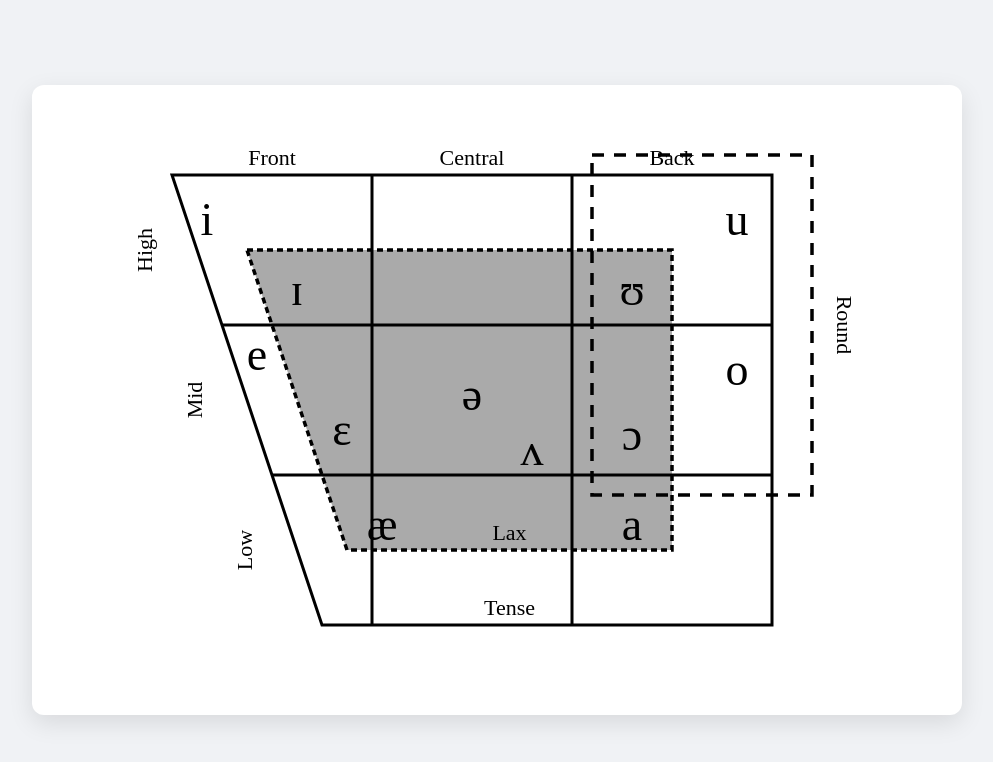
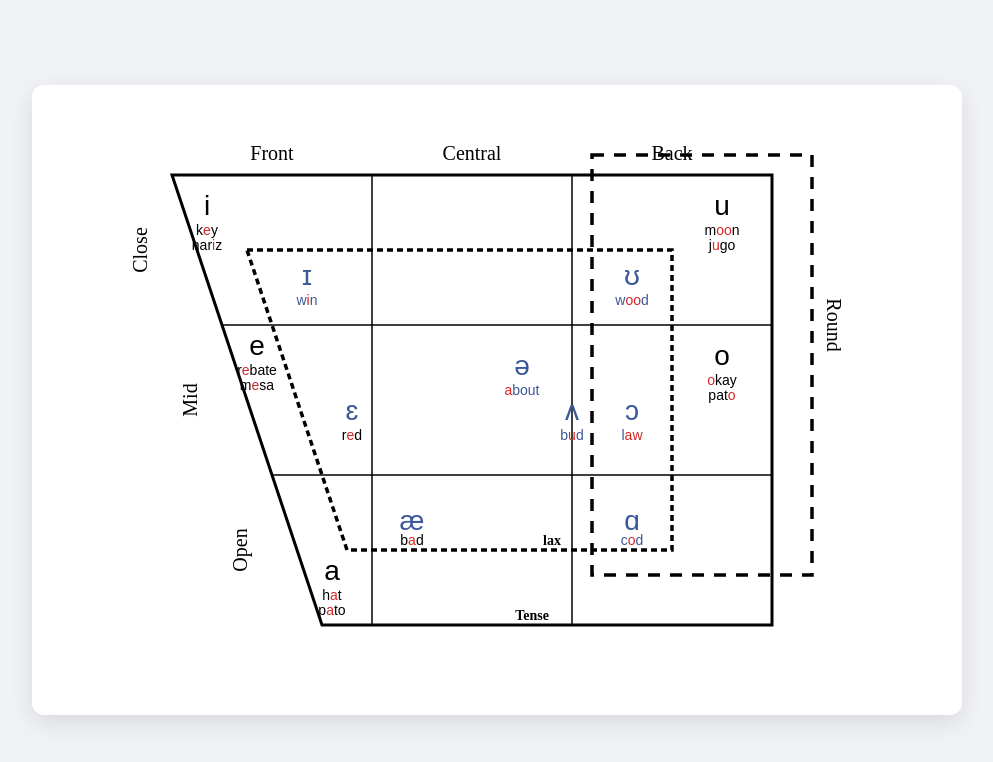
Before and after one commit to irenebosque/english, a plain HTML site: page index.html in a window 1280 px wide. Shown: the whole page, without its empty margins (143-1136 px from the left). Drawn offline with Linux system fonts and the light colour scheme.

Commit message:
Update title and styling in index.html

```diff
--- a/index.html
+++ b/index.html
@@ -3,7 +3,7 @@
 <head>
     <meta charset="UTF-8">
     <meta name="viewport" content="width=device-width, initial-scale=1.0">
-    <title>IPA Vowel Chart</title>
+    <title>IPA Vowel Chart - English & Spanish</title>
     <style>
         body {
             display: flex;
@@ -39,13 +39,13 @@
 
         .line-grid {
             stroke: #000;
-            stroke-width: 3;
+            stroke-width: 1.5;
             fill: none;
         }
 
         /* Polígono del área "Lax" */
         .poly-lax {
-            fill: #aaaaaa;
+            fill: none;
             stroke: #000;
             stroke-width: 3.5;
             stroke-dasharray: 6, 4;
@@ -59,24 +59,42 @@
             stroke-dasharray: 12, 10;
         }
 
-        /* Tipografía de los fonemas y etiquetas */
+        /* Tipografía y colores */
         .phoneme {
-            font-size: 46px;
+            font-size: 28px;
             text-anchor: middle;
-            fill: #000;
+            font-family: Arial, sans-serif;
+        }
+
+        .word {
+            font-size: 14px;
+            text-anchor: middle;
+            font-family: Arial, sans-serif;
         }
 
         .label {
-            font-size: 22px;
+            font-size: 20px;
             text-anchor: middle;
             fill: #000;
         }
 
         .label-round {
-            font-size: 22px;
+            font-size: 20px;
             text-anchor: middle;
             fill: #000;
         }
+
+        .label-small {
+            font-size: 14px;
+            font-weight: bold;
+            fill: #000;
+            text-anchor: middle;
+        }
+
+        /* Clases utilitarias de color */
+        .black { fill: #000; }
+        .blue { fill: #3b5998; }
+        .red { fill: #d92525; }
     </style>
 </head>
 <body>
@@ -90,39 +108,67 @@
 
             <path class="line-grid" d="M 150 200 L 700 200" />
             <path class="line-grid" d="M 200 350 L 700 350" />
-
             <path class="line-grid" d="M 300 50 L 300 500" />
             <path class="line-grid" d="M 500 50 L 500 500" />
 
-            <rect class="rect-round" x="520" y="30" width="220" height="340" />
+            <rect class="rect-round" x="520" y="30" width="220" height="420" />
 
-            <text x="200" y="40" class="label">Front</text>
-            <text x="400" y="40" class="label">Central</text>
-            <text x="600" y="40" class="label">Back</text>
+            <text x="200" y="35" class="label">Front</text>
+            <text x="400" y="35" class="label">Central</text>
+            <text x="600" y="35" class="label">Back</text>
 
-            <text x="80" y="125" transform="rotate(-90 80 125)" class="label">High</text>
-            <text x="130" y="275" transform="rotate(-90 130 275)" class="label">Mid</text>
-            <text x="180" y="425" transform="rotate(-90 180 425)" class="label">Low</text>
+            <text x="75" y="125" transform="rotate(-90 75 125)" class="label">Close</text>
+            <text x="125" y="275" transform="rotate(-90 125 275)" class="label">Mid</text>
+            <text x="175" y="425" transform="rotate(-90 175 425)" class="label">Open</text>
 
-            <text x="765" y="200" transform="rotate(90 765 200)" class="label-round">Round</text>
+            <text x="755" y="200" transform="rotate(90 755 200)" class="label-round">Round</text>
 
-            <text x="437.5" y="415" class="label">Lax</text>
-            <text x="437.5" y="490" class="label">Tense</text>
+            <text x="480" y="420" class="label-small">lax</text>
+            <text x="460" y="495" class="label-small">Tense</text>
 
-            <text x="135" y="110" class="phoneme">i</text>
-            <text x="225" y="180" class="phoneme">ɪ</text>
-            <text x="665" y="110" class="phoneme">u</text>
-            <text x="560" y="180" class="phoneme">ʊ</text>
+            <text x="135" y="90" class="phoneme black">i</text>
+            <text x="135" y="110" class="word black">k<tspan class="red">e</tspan>y</text>
+            <text x="135" y="125" class="word black">nar<tspan class="red">i</tspan>z</text>
 
-            <text x="185" y="245" class="phoneme">e</text>
-            <text x="270" y="320" class="phoneme">ɛ</text>
-            <text x="400" y="285" class="phoneme">ə</text>
-            <text x="460" y="340" class="phoneme">ʌ</text>
-            <text x="665" y="260" class="phoneme">o</text>
-            <text x="560" y="325" class="phoneme">ɔ</text>
+            <text x="235" y="160" class="phoneme blue">ɪ</text>
+            <text x="235" y="180" class="word blue">w<tspan class="red">i</tspan>n</text>
 
-            <text x="310" y="415" class="phoneme">æ</text>
-            <text x="560" y="415" class="phoneme">a</text>
+            <text x="185" y="230" class="phoneme black">e</text>
+            <text x="185" y="250" class="word black">r<tspan class="red">e</tspan>bate</text>
+            <text x="185" y="265" class="word black">m<tspan class="red">e</tspan>sa</text>
+
+            <text x="280" y="295" class="phoneme blue">ɛ</text>
+            <text x="280" y="315" class="word black">r<tspan class="red">e</tspan>d</text>
+
+            <text x="340" y="405" class="phoneme blue">æ</text>
+            <text x="340" y="420" class="word black">b<tspan class="red">a</tspan>d</text>
+
+            <text x="260" y="455" class="phoneme black">a</text>
+            <text x="260" y="475" class="word black">h<tspan class="red">a</tspan>t</text>
+            <text x="260" y="490" class="word black">p<tspan class="red">a</tspan>to</text>
+
+            <text x="450" y="250" class="phoneme blue">ə</text>
+            <text x="450" y="270" class="word blue"><tspan class="red">a</tspan>bout</text>
+
+            <text x="500" y="295" class="phoneme blue">ʌ</text>
+            <text x="500" y="315" class="word blue">b<tspan class="red">u</tspan>d</text>
+
+            <text x="650" y="90" class="phoneme black">u</text>
+            <text x="650" y="110" class="word black">m<tspan class="red">oo</tspan>n</text>
+            <text x="650" y="125" class="word black">j<tspan class="red">u</tspan>go</text>
+
+            <text x="560" y="160" class="phoneme blue">ʊ</text>
+            <text x="560" y="180" class="word blue">w<tspan class="red">oo</tspan>d</text>
+
+            <text x="650" y="240" class="phoneme black">o</text>
+            <text x="650" y="260" class="word black"><tspan class="red">o</tspan>kay</text>
+            <text x="650" y="275" class="word black">pat<tspan class="red">o</tspan></text>
+
+            <text x="560" y="295" class="phoneme blue">ɔ</text>
+            <text x="560" y="315" class="word blue">l<tspan class="red">aw</tspan></text>
+
+            <text x="560" y="405" class="phoneme blue">ɑ</text>
+            <text x="560" y="420" class="word blue">c<tspan class="red">o</tspan>d</text>
 
         </svg>
     </div>
```
